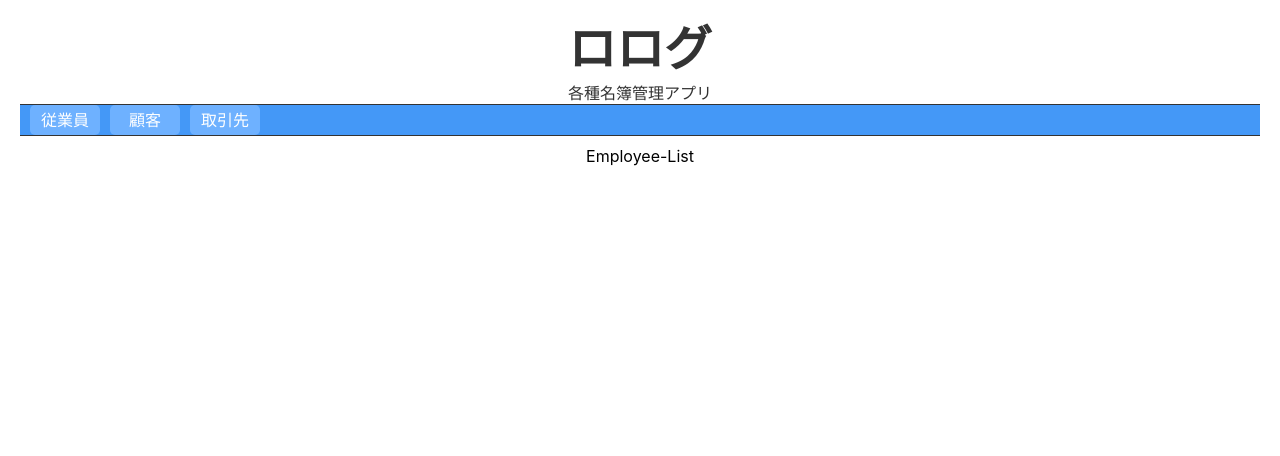
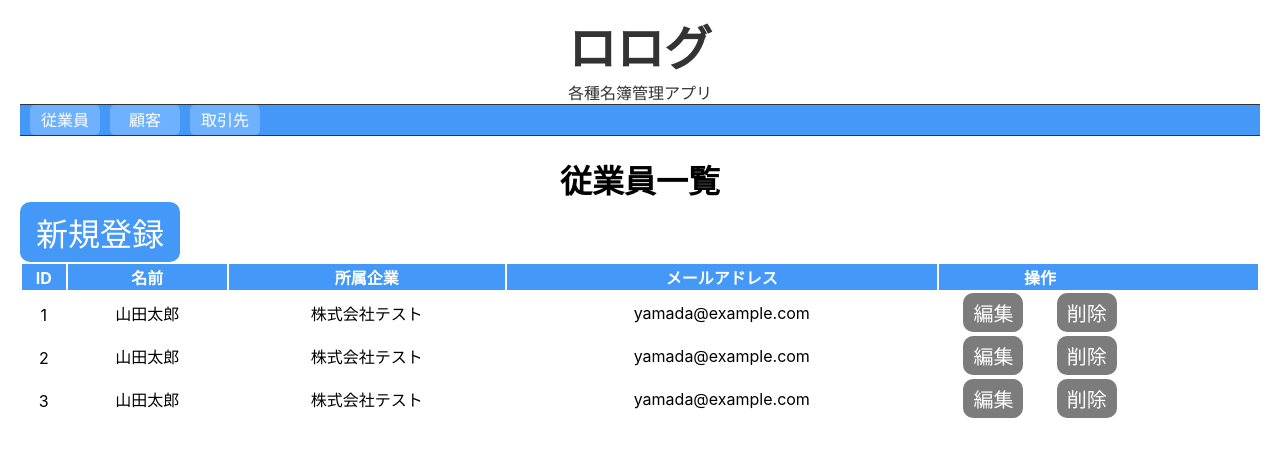
Before and after one commit to koto-ista/meibo-app-front, a React (Create React App) app: page / in a window 1280 px wide. Shown: the top 456 px of the page. Built offline with nearby package versions, Linux system fonts and the light colour scheme.

Commit message:
一覧表示一部作成（CSSに難あり）

```diff
--- /dev/null
+++ b/src/component/Button.tsx
@@ -0,0 +1,15 @@
+import React from 'react';
+
+interface Props {
+    className?: string;
+    label?: string;
+    onClick?: () => void;
+}
+
+const Button = (props: Props) => {
+  return (
+      <button type="submit" className={props.className} onClick={props.onClick}>{props.label}</button>
+  );
+};
+
+export default Button;
--- /dev/null
+++ b/src/modele/Table.tsx
@@ -0,0 +1,50 @@
+import React from 'react';
+import Employee from '../pages/employee';
+import Button from '../component/Button';
+
+export interface TableProps<T> {
+    data: {
+        header: { [key: string]: string };
+        rows: T[];
+    }
+};
+
+/**
+ * 汎用テーブルコンポーネント
+ *
+ * テーブルのデータは、ヘッダーとデータのオブジェクトを受け取り、テーブルを表示する。
+ * @param props テーブルのデータ
+ * @returns テーブル
+ */
+const Table = <T extends { [key: string]: any }>(props: TableProps<T>) => {
+  return (
+    <table className="list-table">
+          <thead className="list-table-header">
+            <tr>
+                {Object.keys(props.data.header).map((key, index) => (
+                    key === 'id' ? <th key={index} className="list-table-id">{props.data.header[key]}</th> :
+                    key === 'operation' ? <th key={index} className="list-table-operation">{props.data.header[key]}</th> :
+                    <th key={index} className="list-table-data">{props.data.header[key]}</th>
+                ))}
+            </tr>
+          </thead>
+          <tbody className="list-table-body">
+            {props.data.rows.map((row) => (
+            <tr>
+                {Object.keys(row).map((key, index) => (
+                    key === 'id' ?
+                    <td key={index} className="list-table-id">{(row as any)[key]}</td> :
+                    <td key={index} className="list-table-data">{(row as any)[key]}</td>
+                ))}
+              <td className="list-table-operation">
+                <Button className="thirdry" label="編集" />
+                <Button className="thirdry" label="削除" />
+              </td>
+            </tr>
+            ))}
+        </tbody>
+    </table>
+  );
+};
+
+export default Table;
--- a/src/pages/employee/index.tsx
+++ b/src/pages/employee/index.tsx
@@ -1,7 +1,50 @@
 import React from 'react';
+import Button from '../../component/Button';
+import Table, { TableProps } from '../../modele/Table';
+
+type Employee = {
+  id: number;
+  name: string;
+  company: string;
+  email: string;
+}
+// テーブルのヘッダー
+const employeeTableHeader = {
+  id: 'ID',
+  name: '名前',
+  company: '所属企業',
+  email: 'メールアドレス',
+  operation: '操作',
+}
+
+// テーブルのデータ(今後、APIからDBを経由して取得する)
+const employeeTableRawData: Employee[] = [
+  { id: 1, name: '山田太郎', company: '株式会社テスト', email: 'yamada@example.com' },
+  { id: 2, name: '山田太郎', company: '株式会社テスト', email: 'yamada@example.com' },
+  { id: 3, name: '山田太郎', company: '株式会社テスト', email: 'yamada@example.com' },
+]
+
+// テーブルのデータをテーブルコンポーネントに渡す
+const employeeTableData: TableProps<Employee> = {
+    data: {
+      header: employeeTableHeader,
+      rows: employeeTableRawData,
+    }
+}
+
 
 const Employee = () => {
-  return <div>Employee-List</div>;
+  return (
+    <div className="employee-list-wrapper">
+      <h1>従業員一覧</h1>
+      <div className="employee-list-header">
+        <Button className="top" label="新規登録" />
+      </div>
+      <div className="employee-list">
+        <Table<Employee> data={employeeTableData.data} />
+      </div>
+    </div>
+  );
 };
 
 export default Employee;
--- a/src/style/global.css
+++ b/src/style/global.css
@@ -135,43 +135,66 @@ a {
     padding: 0px 20px;
 }
 
-/* タスクエリア */
+/* 従業員一覧 */
 
-.task-area {
-    padding: 20px;
-    border-radius: 10px;
-    width: 30%;
-    height: 60vh;
+.employee-list-wrapper {
+    box-sizing: border-box;
+    width: 100%;
+    padding: 10px 20px;
 }
 
-.task-area-header-wrapper {
-    display: grid;
-    grid-template-columns: 1fr 1fr;
+.employee-list-header {
+    display: flex;
+    justify-content: left;
     align-items: center;
-    margin: 0;
-    border-bottom: 1px solid #333;
+    gap: 10px;
 }
 
-.task-area-header-title {
-    font-size: 1.5rem;
-    text-align: center;
-    border-radius: 10px;
-    margin: 0 auto;
-    margin-bottom: 10px;
-    width: 70%;
+.employee-list {
+    box-sizing: border-box;
+    /* padding-top: 10px; */
+    display: flex;
+    justify-content: left;
+    align-items: center;
+    width: 100%;
 }
 
-
-.task-area-header-count {
-    font-size: 2rem;
-    text-align: center;
-    border-radius: 10px;
-    margin: 0 auto;
-    margin-bottom: 10px;
-    width: 70%;
+/* テーブル */
+.list-table {
+    table-layout: auto;
+    width: 100%;
 }
 
-.task-area-body {}
+.list-table-header {
+    background-color: #4498f7;
+    color: #fff;
+}
+
+.list-table-body {
+    background-color: #fff;
+}
+
+.list-table-id {
+    display: flex;
+    justify-content: center;
+    align-items: center;
+    max-width: 100px;
+}
+
+.list-table-data {
+    width: auto;
+}
+
+.list-table-operation {
+    max-width: 200px;
+    position: sticky;
+    right: 0;
+    display: flex;
+    justify-content: space-evenly;
+    align-items: center;
+    white-space: nowrap;
+    gap: 10px;
+}
 
 /* タスクリスト */
 
@@ -278,9 +301,9 @@ button.top {
     background-color: #4498f7;
     color: #fff;
     border-radius: 10px;
-    font-size: 2.5rem;
+    font-size: 2rem;
     width: 160px;
-    height: 70px;
+    height: 60px;
 }
 
 /* 登録用ボタン */
```
